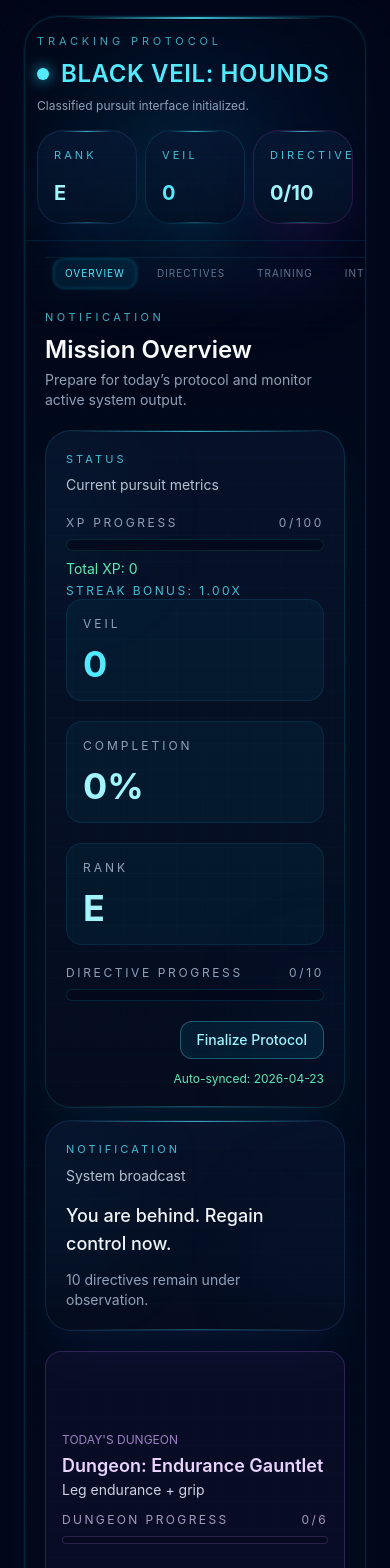
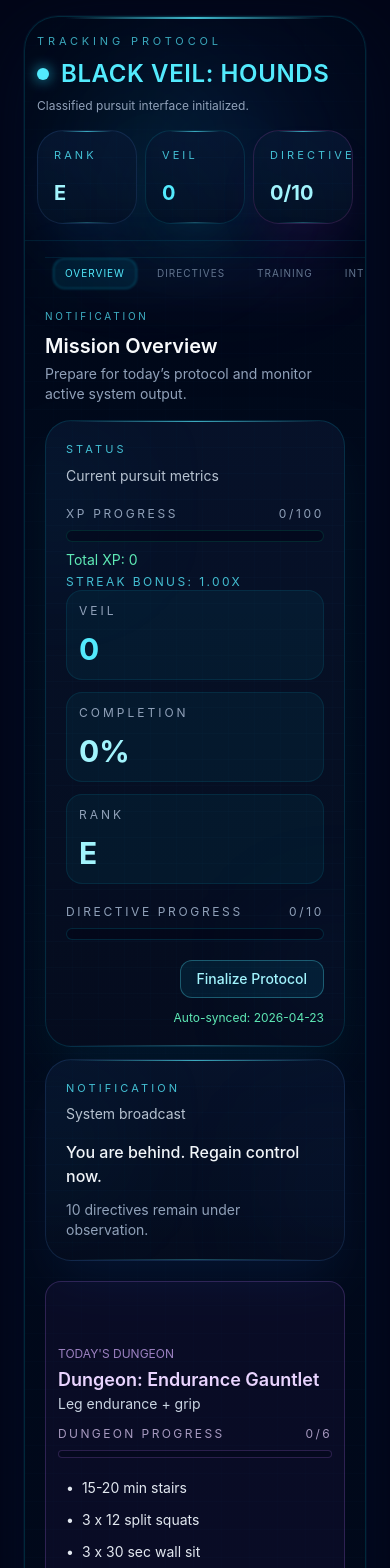
Before and after one commit to EvelynGutierre/black-veil, a React (Vite) app: page / in a window 390 px wide. Shown: the top 1568 px of the page. Built offline with nearby package versions, Linux system fonts and the light colour scheme.

Commit message:
fix mobile layout

```diff
--- a/src/components/OverviewTab.tsx
+++ b/src/components/OverviewTab.tsx
@@ -138,7 +138,7 @@ export default function OverviewTab({
         description="Prepare for today’s protocol and monitor active system output."
       />
 
-      <div className="grid gap-3 sm:gap-5 grid-cols-1 lg:grid-cols-[1.15fr_0.85fr]">
+      <div className="grid gap-3 sm:gap-5 grid-cols-1 lg:grid-cols-[1.15fr_0.85fr] max-w-full">
         <HoloPanel title="Status" subtitle="Current pursuit metrics" glow="cyan">
           <div className="relative mt-5">
             {xpPop !== null && (
@@ -171,26 +171,26 @@ export default function OverviewTab({
             </p>
           </div>
 
-          <div className="grid gap-5 md:grid-cols-3">
-            <div className="rounded-2xl border border-cyan-400/10 bg-cyan-400/5 p-4">
+          <div className="grid grid-cols-1 gap-3 sm:grid-cols-3 sm:gap-5">
+            <div className="rounded-2xl border border-cyan-400/10 bg-cyan-400/5 p-3 sm:p-4">
               <p className="text-xs uppercase tracking-[0.25em] text-slate-400">
                 Veil
               </p>
-              <p className="mt-3 text-4xl font-bold text-cyan-300">
+              <p className="mt-3 text-3xl sm:text-4xl font-bold text-cyan-300">
                 <AnimatedNumber value={totalVeil} />
               </p>
             </div>
 
-            <div className="rounded-2xl border border-cyan-400/10 bg-cyan-400/5 p-4">
+            <div className="rounded-2xl border border-cyan-400/10 bg-cyan-400/5 p-3 sm:p-4">
               <p className="text-xs uppercase tracking-[0.25em] text-slate-400">Completion</p>
-              <p className="mt-3 text-4xl font-bold text-cyan-200">
+              <p className="mt-3 text-3xl sm:text-4xl font-bold text-cyan-200">
                 {completionRate}%
               </p>
             </div>
 
-            <div className="rounded-2xl border border-cyan-400/10 bg-cyan-400/5 p-4">
+            <div className="rounded-2xl border border-cyan-400/10 bg-cyan-400/5 p-3 sm:p-4">
               <p className="text-xs uppercase tracking-[0.25em] text-slate-400">Rank</p>
-              <p className="mt-3 text-4xl font-bold text-cyan-200">{rank}</p>
+              <p className="mt-3 text-3xl sm:text-4xl font-bold text-cyan-200">{rank}</p>
             </div>
           </div>
 
@@ -228,7 +228,7 @@ export default function OverviewTab({
 
         <div className="space-y-5">
           <HoloPanel title="Notification" subtitle="System broadcast" glow="blue">
-            <p className="text-lg font-medium text-slate-100">
+            <p className="text-base sm:text-lg font-medium text-slate-100">
               {dailyStatus === "Round Complete"
                 ? "Round complete. Maintain your edge."
                 : dailyStatus === "Holding the Line"
@@ -246,7 +246,7 @@ export default function OverviewTab({
           </HoloPanel>
 
           <div
-            className={`relative mb-6 rounded-2xl border px-4 pb-4 pt-20 transition-all duration-500 ${
+            className={`relative mb-6 rounded-2xl border px-3 pb-3 pt-16 sm:px-4 sm:pb-4 sm:pt-20 transition-all duration-500 ${
               dungeonCleared
                 ? "border-emerald-400/40 bg-emerald-500/5 shadow-[0_0_30px_rgba(52,211,153,0.18)]"
                 : "border-purple-400/20 bg-purple-500/5"
@@ -411,7 +411,7 @@ export default function OverviewTab({
           glow="blue"
         >
     {latestSavedRecord ? (
-      <div className="grid gap-3 md:grid-cols-2 text-sm">
+      <div className="grid grid-cols-1 gap-3 md:grid-cols-2 text-sm">
         <div className="rounded-xl border border-cyan-400/10 bg-slate-950/30 px-4 py-3">
           <p className="text-slate-500">Date</p>
           <p className="mt-1 text-cyan-200">{latestSavedRecord.date}</p>
@@ -462,7 +462,7 @@ export default function OverviewTab({
         {dailyHistory.slice(0, 5).map((entry) => (
           <div
             key={entry.date}
-            className="grid grid-cols-4 items-center rounded-xl border border-cyan-400/10 bg-cyan-400/5 px-4 py-3 text-sm"
+            className="grid grid-cols-2 gap-2 sm:grid-cols-4 items-center rounded-xl border border-cyan-400/10 bg-cyan-400/5 px-3 py-3 text-sm"
           >
             <span className="text-slate-300">{entry.date}</span>
             <span
--- a/src/components/SectionHeader.tsx
+++ b/src/components/SectionHeader.tsx
@@ -8,12 +8,12 @@ export default function SectionHeader({
   description: string;
 }) {
   return (
-    <div className="mb-5">
-      <p className="text-[11px] uppercase tracking-[0.32em] text-cyan-300/75">
+    <div className="mb-4 sm:mb-5">
+      <p className="text-[10px] sm:text-[11px] uppercase tracking-[0.28em] sm:tracking-[0.32em] text-cyan-300/75">
         {eyebrow}
       </p>
-      <h2 className="mt-2 text-2xl font-semibold text-slate-50">{title}</h2>
-      <p className="mt-1 text-sm text-slate-400">{description}</p>
+      <h2 className="mt-2 text-xl sm:text-2xl font-semibold text-slate-50">{title}</h2>
+      <p className="mt-1 text-sm sm:text-sm text-slate-400">{description}</p>
     </div>
   );
 }
```
